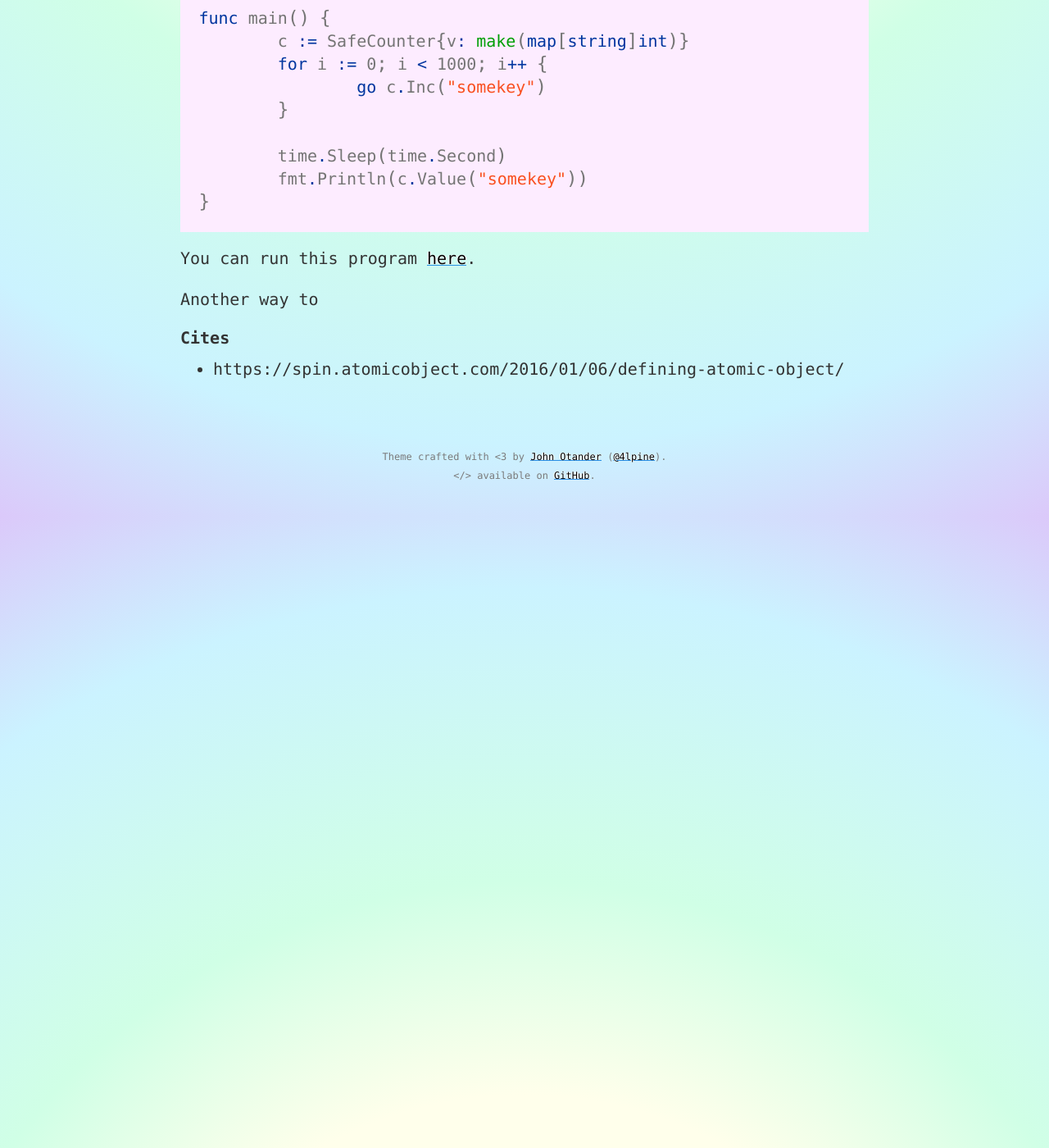
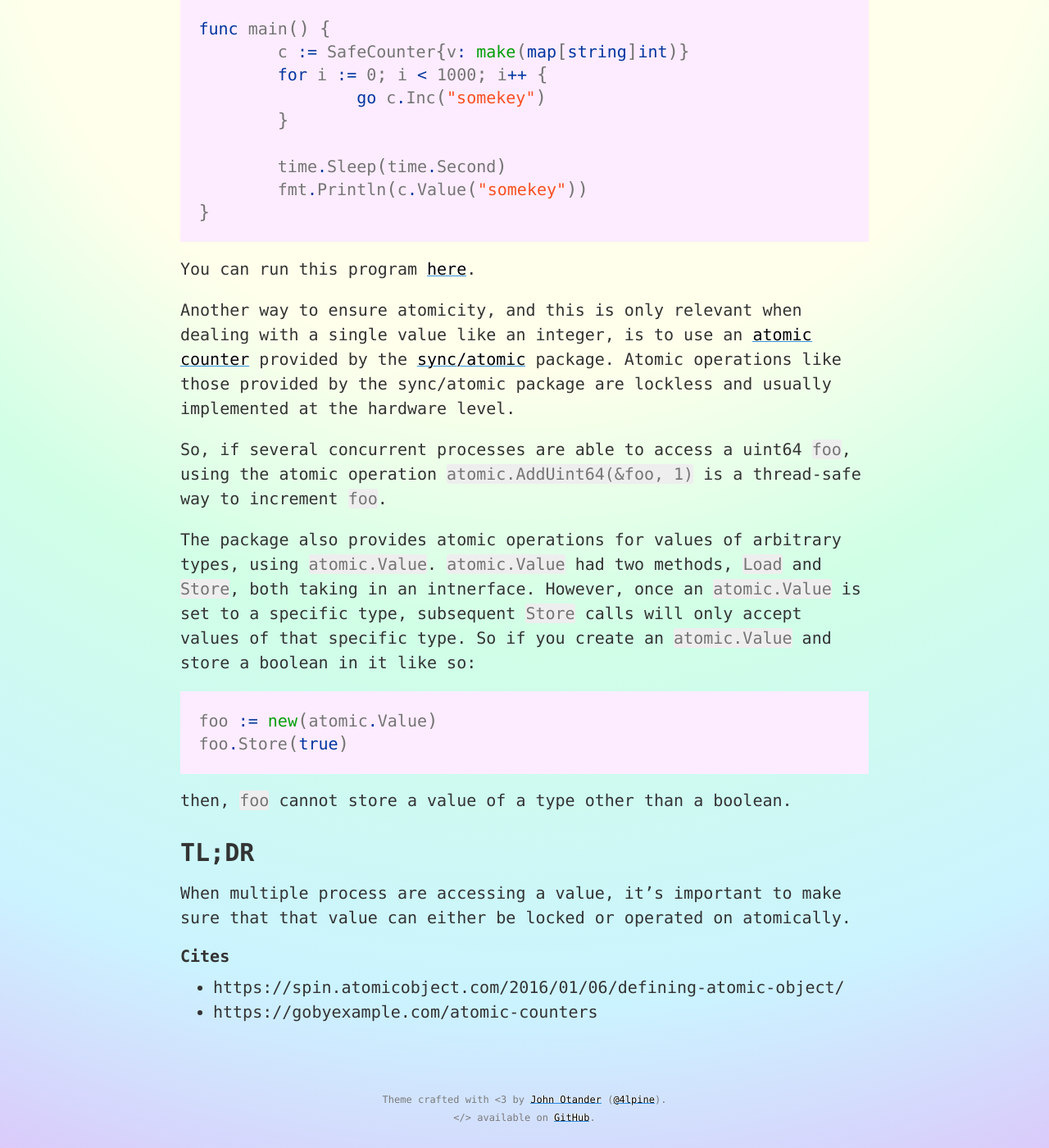
Before and after one commit to renaynay/TWIL, a Jekyll site: the page built from _posts/2020-06-30-atomic-counters.md, in a window 1280 px wide and 1400 px high, scrolled down 1795 px. Shown: the whole window at 82% size. Built offline with Jekyll 4.4.1, drawn with Linux system fonts in a browser that asks for light colours; some of the changed text lies outside the part shown.

Commit message:
atomic counters draft

````diff
--- a/_posts/2020-06-30-atomic-counters.md
+++ b/_posts/2020-06-30-atomic-counters.md
@@ -6,16 +6,13 @@ summary:       What are Atomic Counters?
 categories:    blog
 tags:          golang goroutines threads
 ---
-
 # What are atomic counters?
 Before talking about atomic counters, I want to define atomic operations and atomicity. An operation is atomic if at no point can the operation be divided -- it happens instantaneously and no other process can access the object that's being operated on in the midst of the operation (or in the process of changing it). In other words, atomic operations are individisble. There is only a before and after, and no in-between where the in-flux state can be accessed.
 
-An atomic counter is _ .
-
-## Why are they important?
-
+## Why is atomicity important?
 Atomicity is important when dealing with concurrent operations that access and modify shared objects. To guarantee that the program works as intended, it's important to ensure that the shared objects can only be operated on atomically.
 
+## How can you guarantee atomicity?
 One way to guarantee atomicity is to use a [`mutex`](https://tour.golang.org/concurrency/9) that can `lock` and `unlock` access to some place in memory. Here's an example of how a mutex can be used in Go using the [sync package](https://godoc.org/sync):
 
 ```go
@@ -54,7 +51,23 @@ func main() {
 
 You can run this program [here](https://tour.golang.org/concurrency/9).
 
-Another way to
+Another way to ensure atomicity, and this is only relevant when dealing with a single value like an integer, is to use an [atomic counter](https://gobyexample.com/atomic-counters) provided by the [sync/atomic](https://golang.org/pkg/sync/atomic/) package. Atomic operations like those provided by the sync/atomic package are lockless and usually implemented at the hardware level.
+
+So, if several concurrent processes are able to access a uint64 `foo`, using the atomic operation `atomic.AddUint64(&foo, 1)` is a thread-safe way to increment `foo`.
+
+The package also provides atomic operations for values of arbitrary types, using `atomic.Value`. `atomic.Value` had two methods, `Load` and `Store`, both taking in an intnerface. However, once an `atomic.Value` is set to a specific type, subsequent `Store` calls will only accept values of that specific type. So if you create an `atomic.Value` and store a boolean in it like so:
+
+```go
+foo := new(atomic.Value)
+foo.Store(true)
+```
+
+then, `foo` cannot store a value of a type other than a boolean.
+
+
+## TL;DR
+When multiple process are accessing a value, it's important to make sure that that value can either be locked or operated on atomically.
 
 #### Cites
 * https://spin.atomicobject.com/2016/01/06/defining-atomic-object/
+* https://gobyexample.com/atomic-counters
````
